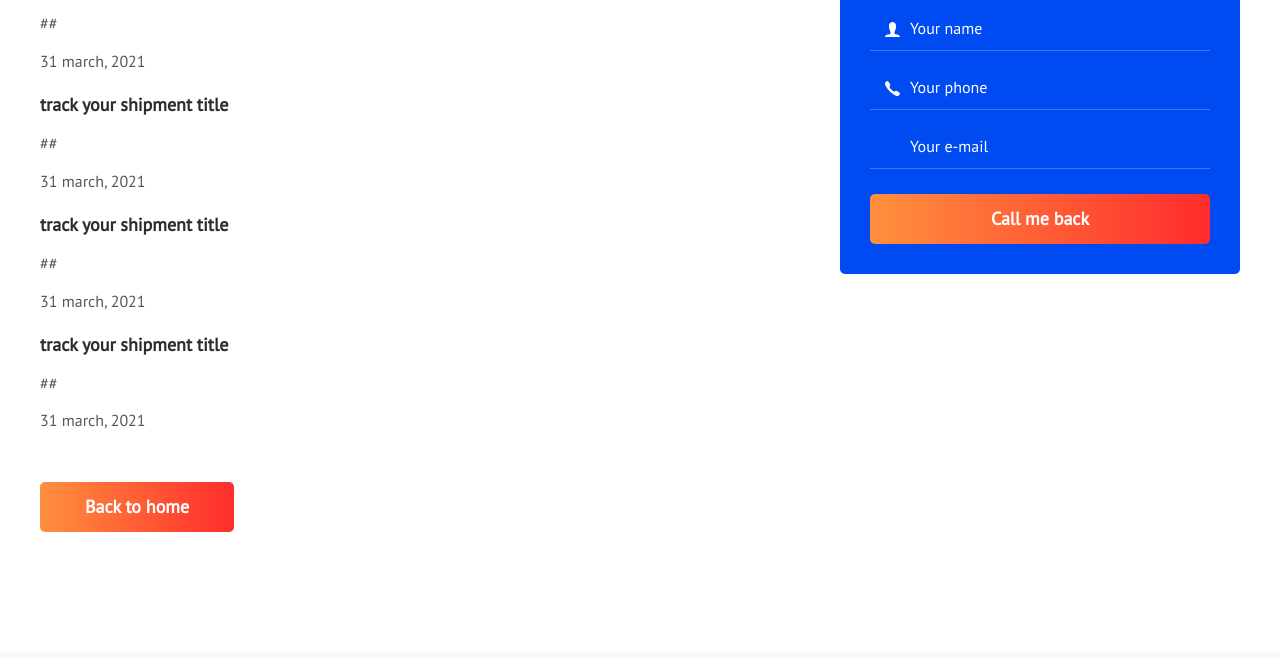
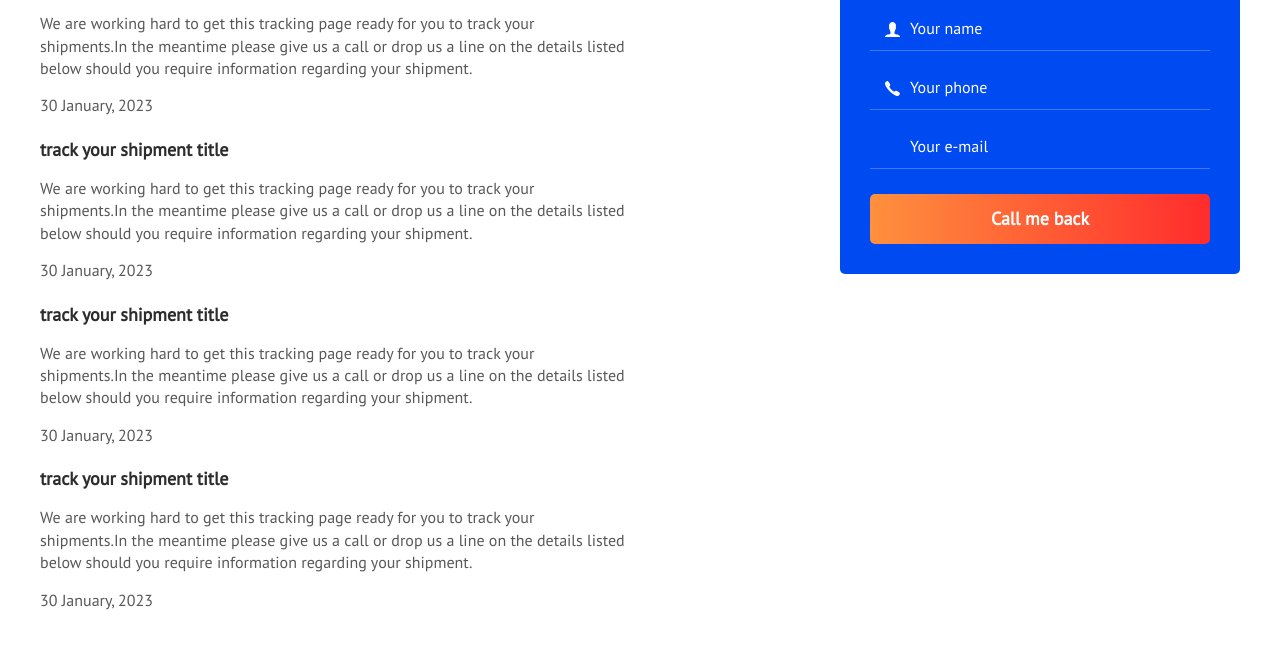
Before and after one commit to kkgutu1/ENT-CARRIERS-SITE, a plain HTML site: page blog.html in a window 1280 px wide. Shown: the part 562-1220 px from the top of the page. Drawn offline with nearby package versions, Linux system fonts and the light colour scheme; a script that the page names is missing; files whose address does not match are found by name.

Commit message:
Tracking system massage

```diff
--- a/blog.html
+++ b/blog.html
@@ -54,23 +54,23 @@
                         <div class="article article--colum">
                             <article class="article__item">
                                 <h4 class="article__title"><a href="#">track your shipment title</a></h4>
-                                <div class="article__text">##</div>
-                                <time class="article__date" datetime="2021-03-31 22:19">31 march, 2021</time>
+                                <div class="article__text">We are working hard to get this tracking page  ready for you to track your shipments.In the meantime please give us a call or drop us a line on the details listed below should you require information regarding your shipment.</div>
+                                <time class="article__date" datetime="2021-03-31 22:19">30 January, 2023</time>
                             </article>
                             <article class="article__item">
                                 <h4 class="article__title"><a href="#">track your shipment title</a></h4>
-                                <div class="article__text">##</div>
-                                <time class="article__date" datetime="2021-03-31 22:19">31 march, 2021</time>
+                                <div class="article__text">We are working hard to get this tracking page  ready for you to track your shipments.In the meantime please give us a call or drop us a line on the details listed below should you require information regarding your shipment.</div>
+                                <time class="article__date" datetime="2021-03-31 22:19">30 January, 2023</time>
                             </article>
                             <article class="article__item">
                                 <h4 class="article__title"><a href="#">track your shipment title</a></h4>
-                                <div class="article__text">##</div>
-                                <time class="article__date" datetime="2021-03-31 22:19">31 march, 2021</time>
+                                <div class="article__text">We are working hard to get this tracking page  ready for you to track your shipments.In the meantime please give us a call or drop us a line on the details listed below should you require information regarding your shipment.</div>
+                                <time class="article__date" datetime="2021-03-31 22:19">30 January, 2023</time>
                             </article>
                             <article class="article__item">
                                 <h4 class="article__title"><a href="#">track your shipment title</a></h4>
-                                <div class="article__text">##</div>
-                                <time class="article__date" datetime="2021-03-31 22:19">31 march, 2021</time>
+                                <div class="article__text">We are working hard to get this tracking page  ready for you to track your shipments.In the meantime please give us a call or drop us a line on the details listed below should you require information regarding your shipment.</div>
+                                <time class="article__date" datetime="2021-03-31 22:19">30 January, 2023</time>
                             </article>
                         </div>
                         <a class="btn btn--orange" href="index.html"><span>Back to home</span></a>
```
Also changed, not shown: index.html (+2 -2 lines).
